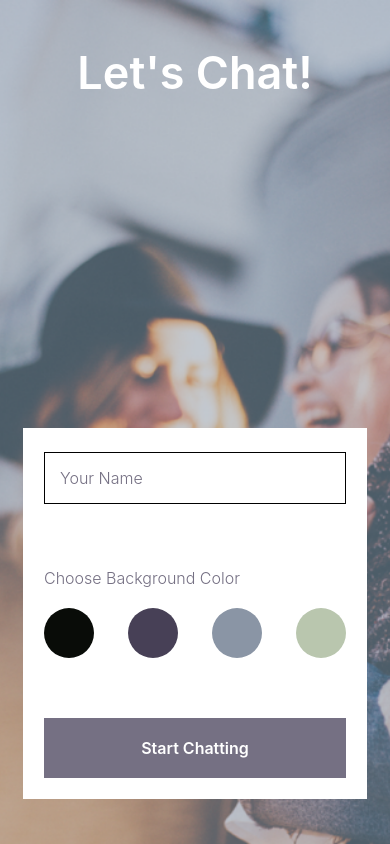
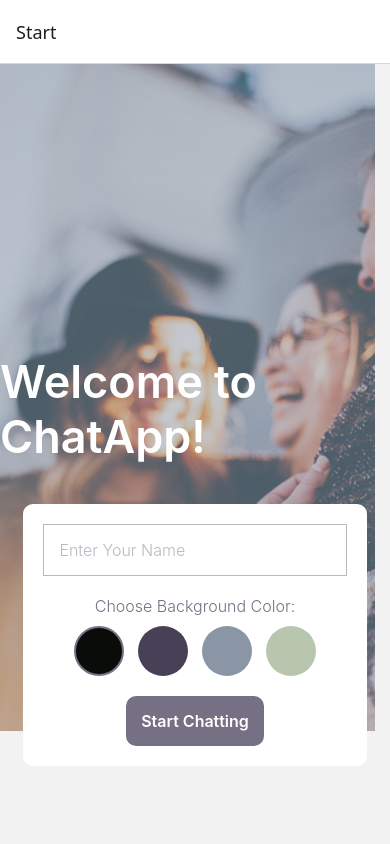
Before and after one commit to Nandy1329/lets-chat, a React Native app: screen /Start in a window 390 px wide. Built offline with nearby package versions, Linux system fonts and the light colour scheme.

Commit message:
Gifted chat installed 5.2

```diff
--- a/App.js
+++ b/App.js
@@ -1,38 +1,29 @@
-import { StatusBar } from 'expo-status-bar';
-import { StyleSheet, Text, View } from 'react-native';
-import Start from './components/Start'
-import Chat from './components/Chat'
-import { NavigationContainer } from '@react-navigation/native';
-import { createNativeStackNavigator } from '@react-navigation/native-stack';
+import React from "react";
+import { NavigationContainer } from "@react-navigation/native";
+import { createNativeStackNavigator } from "@react-navigation/native-stack";
 
+// Import screen components
+import Start from "./components/Start";
+import Chat from "./components/Chat";
 
+// Create the stack navigator
 const Stack = createNativeStackNavigator();
 
 const App = () => {
   return (
     <NavigationContainer>
-      <Stack.Navigator
-        initialRouteName='Start'>
+      <Stack.Navigator initialRouteName="Start">
         <Stack.Screen
-          name='Start'
+          name="Start"
           component={Start}
         />
         <Stack.Screen
-          name='Chat'
+          name="Chat"
           component={Chat}
         />
       </Stack.Navigator>
     </NavigationContainer>
   );
-}
-
-const styles = StyleSheet.create({
-  container: {
-    flex: 1,
-    backgroundColor: '#fff',
-    alignItems: 'center',
-    justifyContent: 'center',
-  },
-});
+};
 
 export default App;
--- a/app.json
+++ b/app.json
@@ -7,6 +7,7 @@
     "orientation": "portrait",
     "icon": "./assets/icon.png",
     "userInterfaceStyle": "light",
+    "newArchEnabled": true,
     "splash": {
       "image": "./assets/splash-icon.png",
       "resizeMode": "contain",
@@ -19,8 +20,10 @@
       "adaptiveIcon": {
         "foregroundImage": "./assets/adaptive-icon.png",
         "backgroundColor": "#ffffff"
-      },
-      "edgeToEdgeEnabled": true
+      }
+    },
+    "web": {
+      "favicon": "./assets/favicon.png"
     }
   }
 }
--- a/components/Chat.js
+++ b/components/Chat.js
@@ -1,18 +1,67 @@
-import { useEffect } from 'react';
-import { StyleSheet, View, Text } from 'react-native';
+import { useState, useEffect } from 'react';
+import { StyleSheet, View, KeyboardAvoidingView, Platform } from 'react-native';
+import { Bubble, GiftedChat } from 'react-native-gifted-chat';
 
 const Chat = ({ route, navigation }) => {
-  const { name } = route.params;
-  const backgroundColor = route.params.backgroundColor;
+  const { name, color } = route.params;
+  const [messages, setMessages] = useState([]);
+
+  const onSend = (newMessages) => {
+    setMessages(previousMessages => GiftedChat.append(previousMessages, newMessages))
+  }
+
   useEffect(() => {
-    navigation.setOptions({ title: name });
+    navigation.setOptions({ title: name })
   }, []);
 
- return (
-   <View style={[styles.container, {backgroundColor:backgroundColor}]}>
-     <Text>This is the Chat</Text>
-   </View>
- );
+  useEffect(() => {
+    setMessages([
+      {
+        _id: 1,
+        text: "Hello developer",
+        createdAt: new Date(),
+        user: {
+          _id: 2,
+          name: "React Native",
+          avatar: "https://placeimg.com/140/140/any",
+        },
+      },
+      {
+        _id: 2,
+        text: 'You have entered the chat',
+        createdAt: new Date(),
+        system: true,
+      },
+    ]);
+  }, []);
+
+  const renderBubble = (props) => {
+    return <Bubble
+      {...props}
+      wrapperStyle={{
+        right: {
+          backgroundColor: "#000"
+        },
+        left: {
+          backgroundColor: "#FFF"
+        }
+      }}
+    />
+  }
+
+  return (
+    <View style={[styles.container, { backgroundColor: color }]}>
+      <GiftedChat
+        messages={messages}
+        renderBubble={renderBubble}
+        onSend={messages => onSend(messages)}
+        user={{
+          _id: 1
+        }}
+      />
+      {Platform.OS === 'android' ? <KeyboardAvoidingView behavior="height" /> : null}
+    </View>
+  );
 }
 
 const styles = StyleSheet.create({
--- a/components/Start.js
+++ b/components/Start.js
@@ -1,70 +1,71 @@
-import { useEffect, useState } from "react";
+import React, { useState } from "react";
 import {
-  ImageBackground,
   StyleSheet,
+  View,
   Text,
   TextInput,
   TouchableOpacity,
-  View,
+  ImageBackground,
+  KeyboardAvoidingView,
+  Platform,
 } from "react-native";
 
 const Start = ({ navigation }) => {
-  const [name, setName] = useState("");
-  const [selectedColor, setSelectedColor] = useState();
-  const colorOptions = ["#090C08", "#474056", "#8A95A5", "#B9C6AE"];
+  const [name, setName] = useState(""); // State for user input
+  const [backgroundColor, setBackgroundColor] = useState("#090C08"); // Default background color
 
-  useEffect(() => {
-    navigation.setOptions({ headerShown: false });
-  }, []);
+  // Array of background color options
+  const colors = ["#090C08", "#474056", "#8A95A5", "#B9C6AE"];
 
   return (
+    <KeyboardAvoidingView
+      style={{ flex: 1 }}
+      behavior={Platform.OS === "ios" ? "padding" : "height"}
+    >
+      <View style={styles.container}>
+        {/* Background Image */}
         <ImageBackground
-      style={styles.bgImage}
-      source={require("../assets/background-image.png")}
-      resizeMode="cover"
+          source={require("../assets/background-image.png")} // Direct require method
+          style={styles.background}
         >
-      <Text style={styles.title}>Let's Chat!</Text>
-      {/* Container with white background. Every elements are wrapped
-      inside separate containers for better responsive behavior*/}
-      <View style={styles.container}>
-        {/* Container for the input field */}
+          <View style={styles.contentContainer}>
+            {/* App Title */}
+            <Text style={styles.title}>Welcome to ChatApp!</Text>
+
+            {/* Input and Options Container */}
             <View style={styles.inputContainer}>
+              {/* TextInput for entering the user's name */}
               <TextInput
                 style={styles.textInput}
                 value={name}
                 onChangeText={setName}
-            placeholder="Your Name"
+                placeholder="Enter Your Name"
+                placeholderTextColor="#757083"
               />
-        </View>
-        {/* Container for the color selection */}
+
+              {/* Color Selection Options */}
+              <Text style={styles.colorText}>Choose Background Color:</Text>
               <View style={styles.colorContainer}>
-          <Text style={styles.colorText}>Choose Background Color</Text>
-          <View style={styles.colorButtonContainer}>
-            {colorOptions.map((color) => (
+                {colors.map((color) => (
                   <TouchableOpacity
-                key={`color-button__${color}`}
-                title="Got to Screen 2"
+                    key={color}
                     style={[
-                  styles.colorButton,
+                      styles.colorOption,
                       { backgroundColor: color },
-                  selectedColor === color && {
-                    borderWidth: 2,
-                    borderColor: "#757083",
-                  },
+                      backgroundColor === color && styles.selectedColor, // Highlight selected color
                     ]}
-                onPress={() => setSelectedColor(color)}
+                    onPress={() => setBackgroundColor(color)} // Update selected color
                   />
                 ))}
               </View>
-        </View>
-        {/* Container for the "Start Chatting" button */}
-        <View style={styles.buttonContainer}>
+
+              {/* Start Chatting Button */}
               <TouchableOpacity
                 style={styles.button}
                 onPress={() =>
                   navigation.navigate("Chat", {
-                name: name,
-                backgroundColor: selectedColor,
+                    name: name || "User", // Default name if empty
+                    backgroundColor, // Pass selected color to Chat screen
                   })
                 }
               >
@@ -73,85 +74,82 @@ const Start = ({ navigation }) => {
             </View>
           </View>
         </ImageBackground>
+      </View>
+    </KeyboardAvoidingView>
   );
 };
 
+/* Stylesheet for Start Component */
 const styles = StyleSheet.create({
-  bgImage: {
+  container: {
     flex: 1,
-    width: "100%",
-    height: "100%",
+  },
+  background: {
+    flex: 1,
+    resizeMode: "cover",
+    justifyContent: "center",
+  },
+  contentContainer: {
+    flex: 1,
+    justifyContent: "flex-end",
     alignItems: "center",
-    justifyContent: "space-evenly",
+    paddingBottom: "20%",
   },
   title: {
     fontSize: 45,
     fontWeight: "600",
-    color: "#ffffff",
-    height: "40%",
-  },
-  container: {
-    justifyContent: "center",
-    alignItems: "center",
-    width: "88%",
-    height: "44%",
-    backgroundColor: "#ffffff",
+    color: "#FFFFFF",
+    marginBottom: 40,
   },
   inputContainer: {
-    flex: 3,
+    backgroundColor: "white",
+    padding: 20,
+    borderRadius: 10,
     width: "88%",
-    justifyContent: "center",
     alignItems: "center",
   },
   textInput: {
     width: "100%",
     padding: 15,
     borderWidth: 1,
+    borderColor: "#757083",
+    marginBottom: 20,
     fontSize: 16,
     fontWeight: "300",
     color: "#757083",
-    opacity: 1,
-  },
-  colorContainer: {
-    flex: 5,
-    width: "88%",
-    justifyContent: "center",
-    alignItems: "flex-start",
+    opacity: 0.5,
   },
   colorText: {
     fontSize: 16,
     fontWeight: "300",
     color: "#757083",
-    opacity: 1,
+    marginBottom: 10,
+  },
+  colorContainer: {
+    flexDirection: "row",
+    justifyContent: "space-between",
+    width: "80%",
     marginBottom: 20,
   },
-  colorButtonContainer: {
-    flexDirection: "row",
-    justifyContent: "space-between",
-    alignItems: "center",
-    width: "100%",
-  },
-  colorButton: {
+  colorOption: {
     width: 50,
     height: 50,
-    borderRadius: 25,
+    borderRadius: 25, // Makes the button circular
   },
-  buttonContainer: {
-    flex: 3,
-    width: "88%",
-    justifyContent: "center",
+  selectedColor: {
+    borderWidth: 2,
+    borderColor: "#757083", // Highlights selected color
+  },
+  button: {
+    backgroundColor: "#757083",
+    padding: 15,
+    borderRadius: 10,
     alignItems: "center",
   },
-  button: {
-    padding: 20,
-    backgroundColor: "#757083",
-    width: "100%",
-  },
   buttonText: {
+    color: "#FFFFFF",
     fontSize: 16,
     fontWeight: "600",
-    textAlign: "center",
-    color: "#ffffff",
   },
 });
 
--- a/package.json
+++ b/package.json
@@ -18,7 +18,7 @@
     "react": "19.0.0",
     "react-native": "0.79.5",
     "react-native-gesture-handler": "~2.24.0",
-    "react-native-gifted-chat": "^2.8.1",
+    "react-native-gifted-chat": "^2.7.0",
     "react-native-reanimated": "~3.17.4",
     "react-native-safe-area-context": "5.4.0",
     "react-native-screens": "~4.11.1"
```
Also changed, not shown: 1 other file (tests, documents, lock files or other folders). Lines whose indentation alone changed are shown as unchanged.
